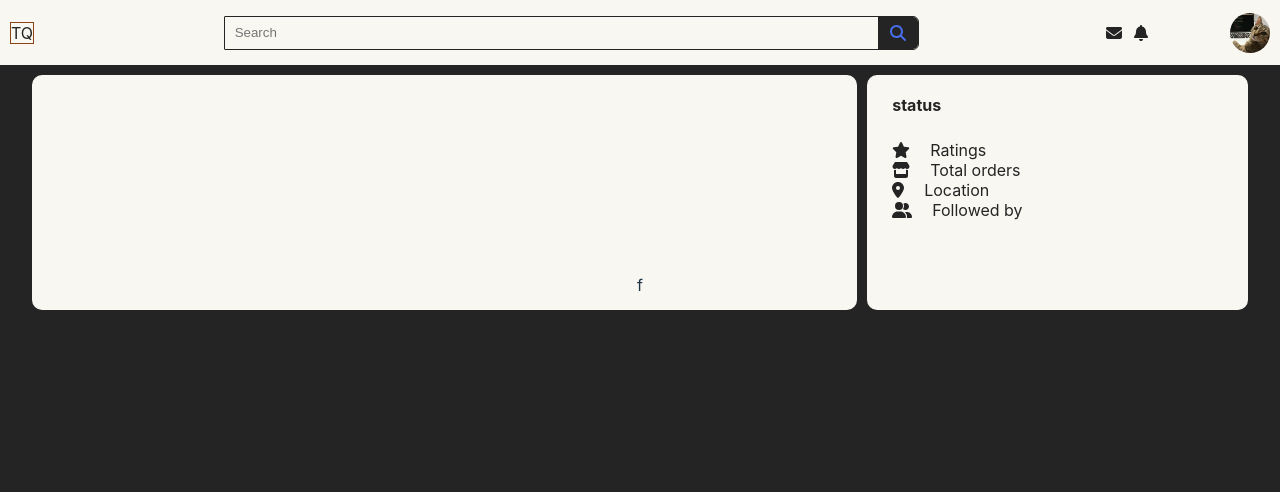
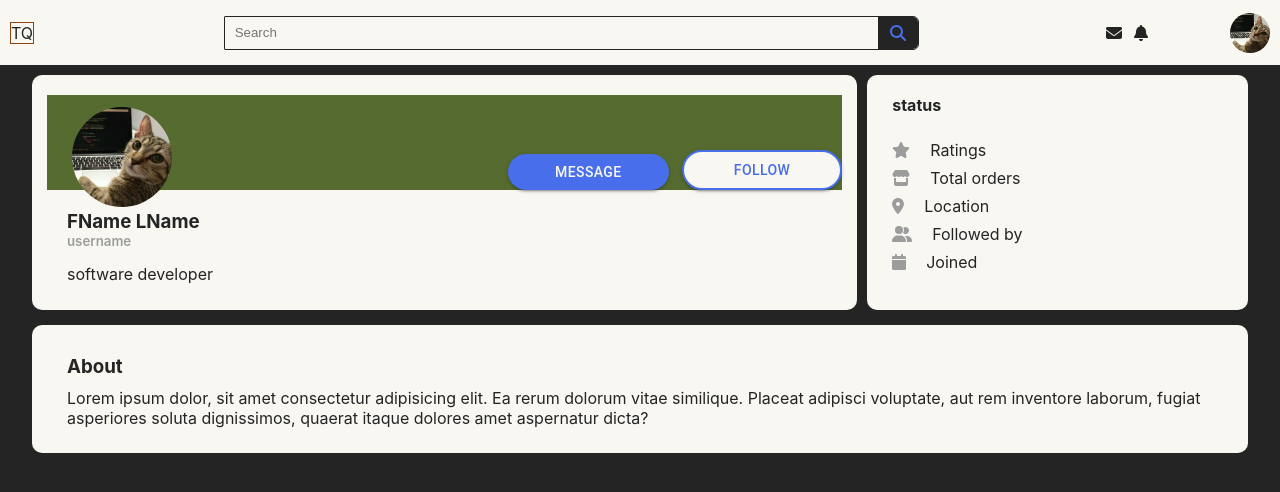
Before and after one commit to rihannas/Tequee-react, a React (Vite) app: page /seller/1 in a window 1280 px wide. Shown: the top 492 px of the page. Built offline with nearby package versions, Linux system fonts and the light colour scheme.

Commit message:
remodified to have components

```diff
--- a/src/pages/SellerPage/SellerPage.jsx
+++ b/src/pages/SellerPage/SellerPage.jsx
@@ -1,52 +1,14 @@
 import styles from './SellerPage.module.scss';
-import { FontAwesomeIcon } from '@fortawesome/react-fontawesome';
-import {
-  faStar,
-  faStore,
-  faLocationDot,
-  faUserGroup,
-} from '@fortawesome/free-solid-svg-icons';
+
+import ProfileInfo from '../../components/Profile/ProfileInfo';
 
 const SellerPage = () => {
   return (
     <div className={styles.sellerpage_container}>
-      <div className={styles.top}>
-        <div className={styles.left}></div>
-        <div className={styles.right}>
-          <h4>status</h4>
-          <ul>
-            <li>
-              <FontAwesomeIcon
-                icon={faStar}
-                className={styles.icon}
-              />
-              Ratings
-            </li>
-            <li>
-              <FontAwesomeIcon
-                icon={faStore}
-                className={styles.icon}
-              />
-              Total orders
-            </li>
-            <li>
-              <FontAwesomeIcon
-                icon={faLocationDot}
-                className={styles.icon}
-              />
-              Location
-            </li>
-            <li>
-              <FontAwesomeIcon
-                icon={faUserGroup}
-                className={styles.icon}
-              />
-              Followed by
-            </li>
-          </ul>
-        </div>
-      </div>
-      <div className={styles.bottom}>f</div>
+      <ProfileInfo />
+      {/* Portfolio */}
+      {/* Top reviews */}
+      {/* services */}
     </div>
   );
 };
```
